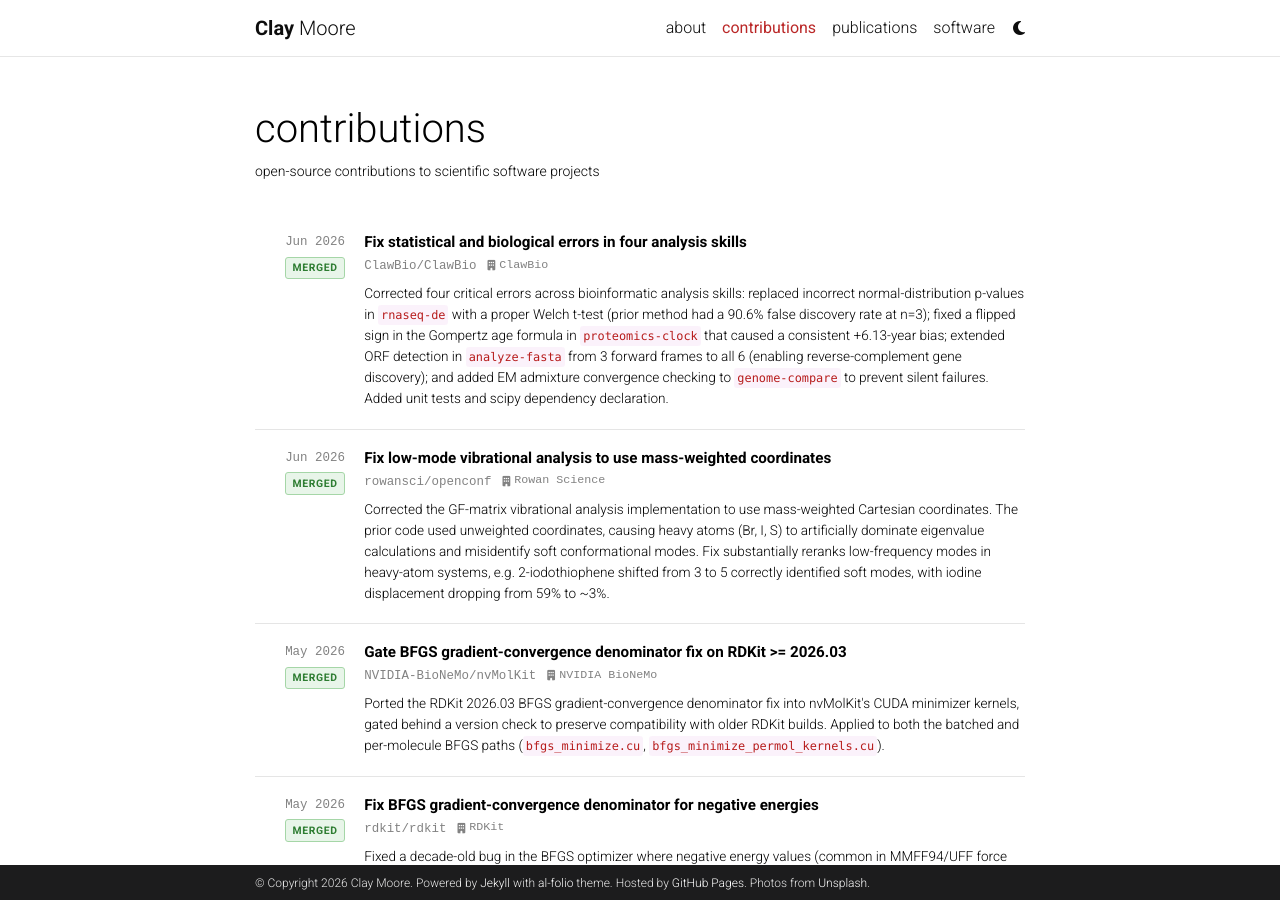
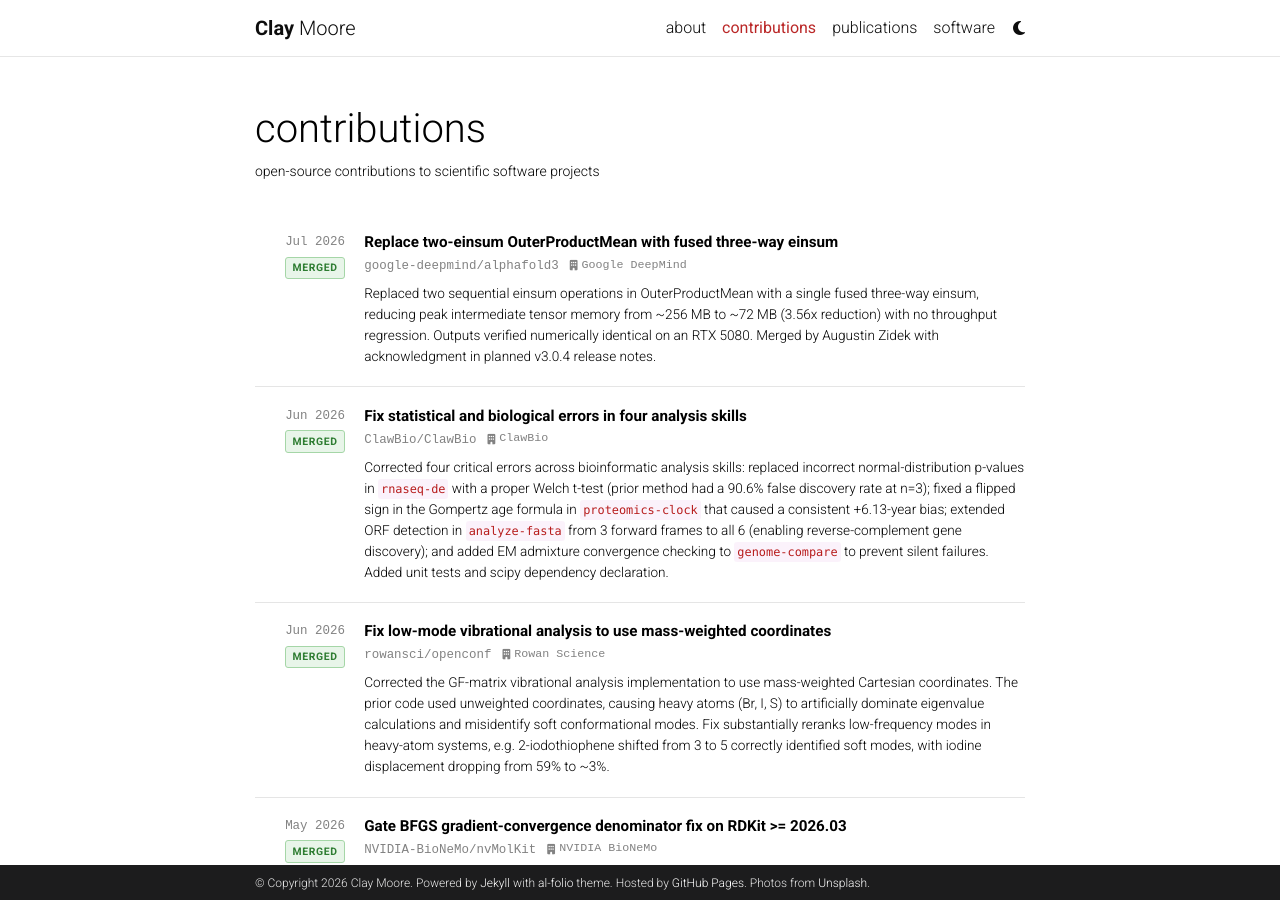
Before and after one commit to mooreneural/mooreneural.github.io, a Jekyll site: the page built from _pages/contributions.md, in a window 1280 px wide and 900 px high. Built offline with Jekyll 4.4.1, drawn with Linux system fonts in a browser that asks for light colours; comment, search, counter and statistics services are not loaded; a style sheet for code colours, icons or effects is not loaded.

Commit message:
Add AlphaFold3 PR #674 to contributions

```diff
--- a/_pages/contributions.md
+++ b/_pages/contributions.md
@@ -118,6 +118,32 @@
 </style>
 
 <div class="contrib-list">
+
+  <div class="contrib-item">
+    <div class="contrib-meta">
+      <div class="contrib-date">Jul 2026</div>
+      <div class="contrib-status">merged</div>
+    </div>
+    <div class="contrib-body">
+      <div class="contrib-title">
+        <a href="https://github.com/google-deepmind/alphafold3/pull/674" target="_blank" rel="noopener noreferrer">
+          Replace two-einsum OuterProductMean with fused three-way einsum
+        </a>
+      </div>
+      <div class="contrib-repo">
+        <a href="https://github.com/google-deepmind/alphafold3" target="_blank" rel="noopener noreferrer">google-deepmind/alphafold3</a>
+        <a class="contrib-company" href="https://deepmind.google" target="_blank" rel="noopener noreferrer">
+          <i class="fas fa-building" style="font-size: 0.65rem;"></i> Google DeepMind
+        </a>
+      </div>
+      <p class="contrib-desc">
+        Replaced two sequential einsum operations in OuterProductMean with a single fused three-way einsum,
+        reducing peak intermediate tensor memory from ~256 MB to ~72 MB (3.56x reduction) with no throughput
+        regression. Outputs verified numerically identical on an RTX 5080. Merged by Augustin Zidek with
+        acknowledgment in planned v3.0.4 release notes.
+      </p>
+    </div>
+  </div>
 
   <div class="contrib-item">
     <div class="contrib-meta">
```
